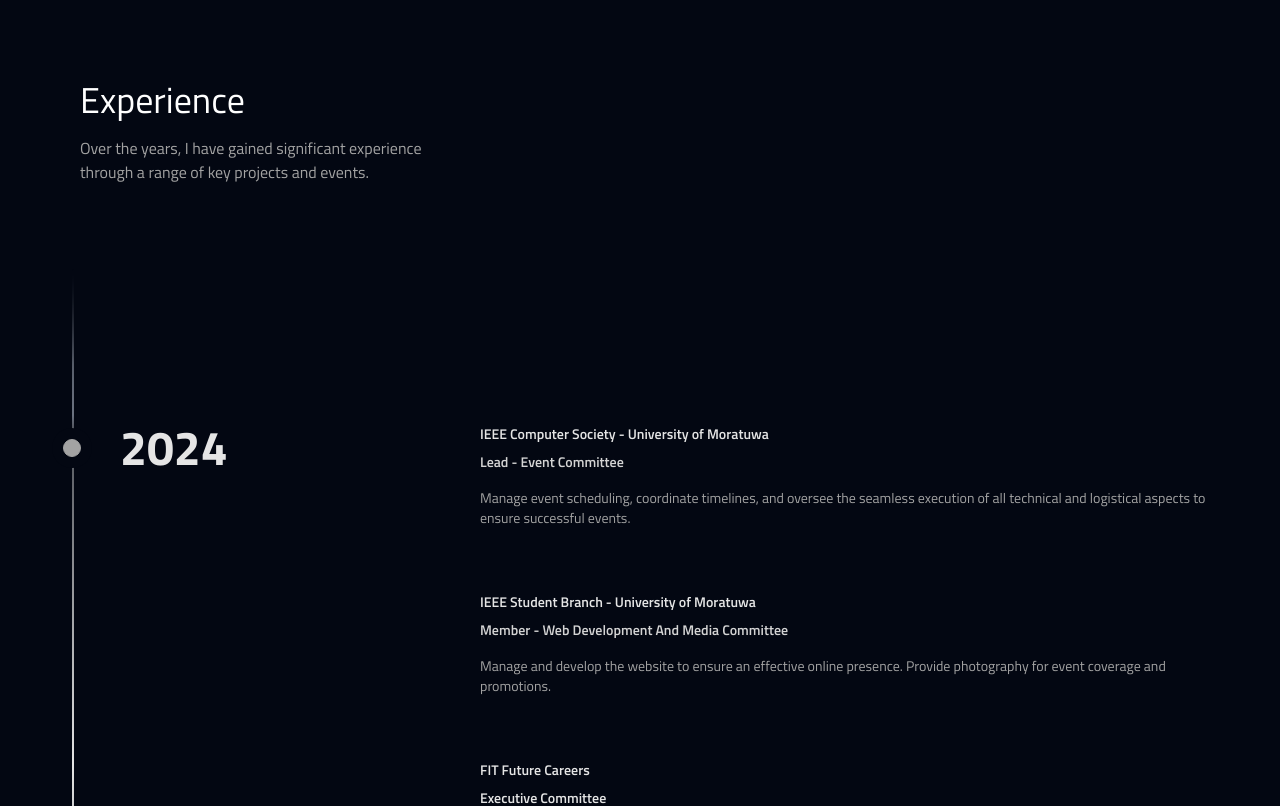
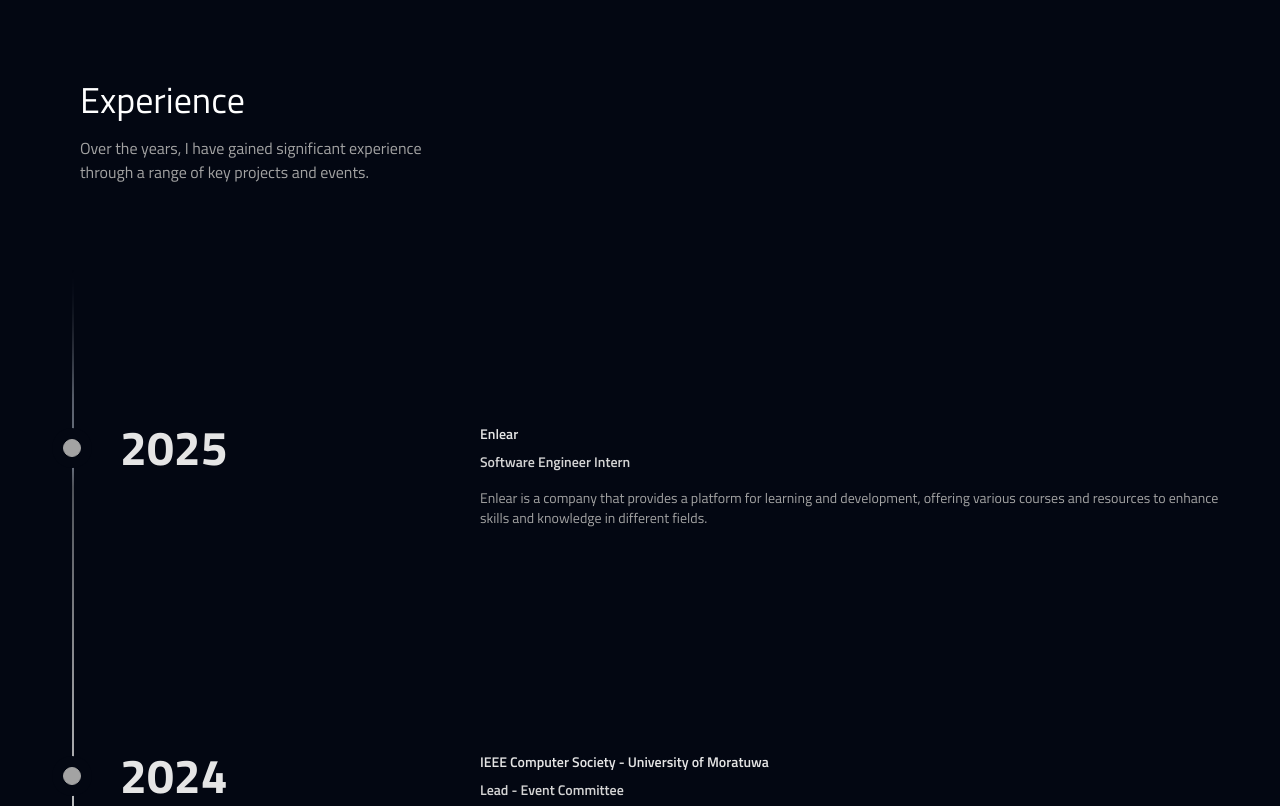
Before and after one commit to NCnNU/Portfolio-Navindu, a Next.js app: page /homee/experience in a window 1280 px wide. Shown: the top 806 px of the page. Built offline with nearby package versions, Linux system fonts and the light colour scheme.

Commit message:
update resume,footer,techstack,experience

```diff
--- a/app/homee/experience/page.tsx
+++ b/app/homee/experience/page.tsx
@@ -1,6 +1,7 @@
 // import Image from "next/image";
 import React from "react";
 import { Timeline } from "@/components/ui/experienceTimeline";
+import { title } from "process";
 
 interface ExperienceProps {
   id: string;
@@ -8,6 +9,28 @@ interface ExperienceProps {
 
 export default function Experience({ id }: ExperienceProps) {
   const data = [
+    {
+      title: "2025",
+      content: (
+        <div>
+          <p className="text-neutral-200 dark:text-neutral-200 text-xs md:text-sm  mb-2  font-semibold">
+            Enlear
+          </p>
+          <p className="text-neutral-300 dark:text-neutral-200 text-xs md:text-sm  mb-4 font-semibold">
+            Software Engineer Intern
+          </p>
+          <p
+            className="
+            text-neutral-400 dark:text-neutral-200 text-xs md:text-sm  mb-16
+          "
+          >
+            Enlear is a company that provides a platform for learning and
+            development, offering various courses and resources to enhance
+            skills and knowledge in different fields.
+          </p>
+        </div>
+      ),
+    },
     {
       title: "2024",
       content: (
--- a/app/homee/footer/page.tsx
+++ b/app/homee/footer/page.tsx
@@ -6,7 +6,7 @@ const Footer = () => {
           <div className="flex flex-col md:flex-row justify-between items-center">
             <div className="flex items-center space-x-4">
               <p className="text-neutral-200 dark:text-neutral-300 text-sm">
-                &copy; 2024 All rights reserved.
+                &copy; 2025 All rights reserved.
               </p>
             </div>
           </div>
--- a/app/homee/resume/page.tsx
+++ b/app/homee/resume/page.tsx
@@ -6,10 +6,10 @@ import { IconFileDownload } from "@tabler/icons-react";
 export default function HoverBorderGradientDemo() {
   const handleDownload = () => {
     // URL to your resume file
-    const resumeUrl = "/Navindu.me.pdf";
+    const resumeUrl = "/Navindu Chathuranga.pdf";
     const link = document.createElement("a");
     link.href = resumeUrl;
-    link.download = "Navindu.pdf";
+    link.download = "Navindu Chathuranga.pdf";
     link.click();
   };
 
--- a/app/homee/techStack/page.tsx
+++ b/app/homee/techStack/page.tsx
@@ -123,6 +123,9 @@ const iconSlugs = [
   "prisma",
   "clodinary",
   "bootstrap",
+  "amazonaws",
+  "material-ui",
+  "pulumi",
 ];
 
 interface TechStackProps {
```
Also changed, not shown: 1 other file (tests, documents, lock files or other folders).
